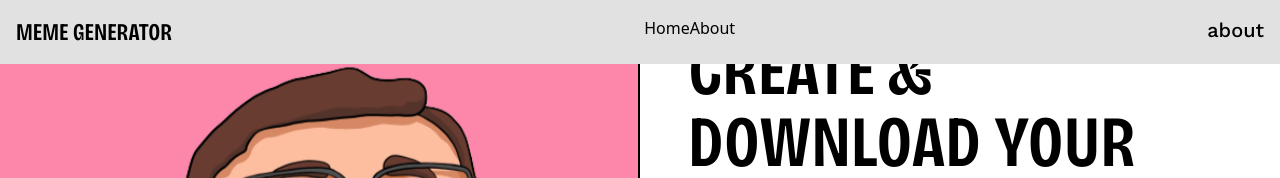
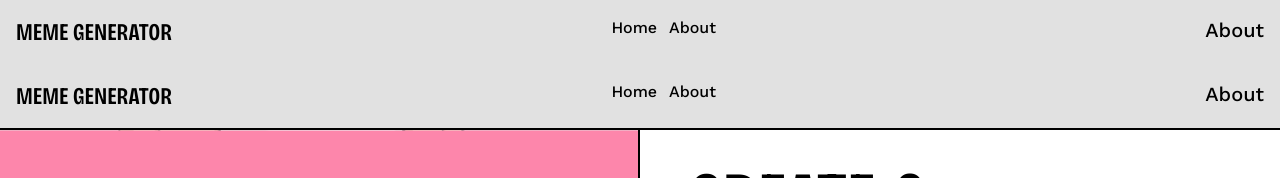
Before and after one commit to acoderone/Meme_generator, a Next.js app: page / in a window 1280 px wide. Shown: the top 178 px of the page. Built offline with nearby package versions, Linux system fonts and the light colour scheme; no server answers.

Commit message:
header bug fixed

```diff
--- a/src/app/layout.tsx
+++ b/src/app/layout.tsx
@@ -1,3 +1,4 @@
+import Link from 'next/link';
 import { ReactNode } from 'react';
 
 interface LayoutProps {
@@ -11,24 +12,24 @@ const Layout: React.FC<LayoutProps> = ({ children }) => {
         {/* Add any global metadata or styles here */}
         <title>My Next.js App</title>
       </head>
-      <body className='relative'>
-
-        <nav className="w-[100%] absolute flex justify-between p-4 bg-[#E1E1E1]">
+      <body className=''>
+        <nav className='relative h-[64px] bg-[#E1E1E1]'>
+          <div className="w-[100%] absolute flex justify-between p-4 bg-[#E1E1E1]">
             <h2 className="text-2xl bricolageSemibold text-black">
               MEME GENERATOR
             </h2>
-          <ul className='flex '>
-            <li>
-              <a href="/">Home</a>
+            <ul className='flex relative right-[2%] gap-3 '>
+              <li className='hidden sm:block workSans'>
+                <Link href="/">Home</Link>
               </li>
-            <li>
-              <a href="/about">About</a>
+              <li className='hidden sm:block workSans'>
+                <Link href="/about">About</Link>
               </li>
-
             </ul>
-          <h2 className="text-xl workSans text-black">
-            about
+            <h2 className="hidden sm:block text-xl workSans text-black">
+              <Link href="/about">About</Link>
             </h2>
+          </div>
         </nav>
         <main>{children}</main>
       </body>
```
Lines whose indentation alone changed are shown as unchanged.
